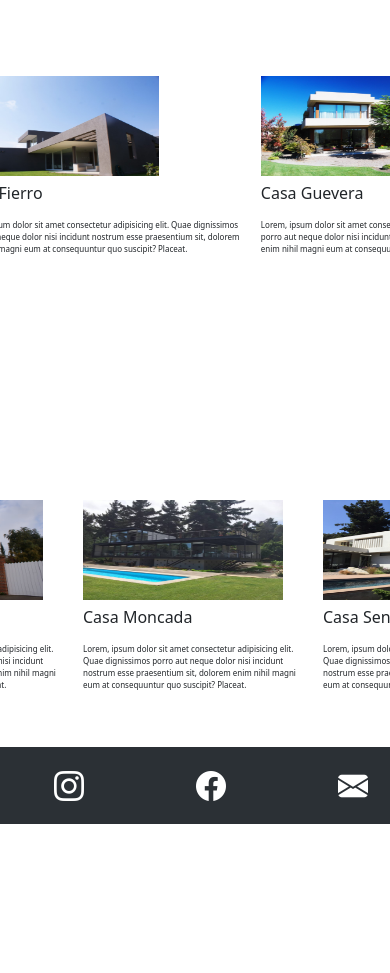
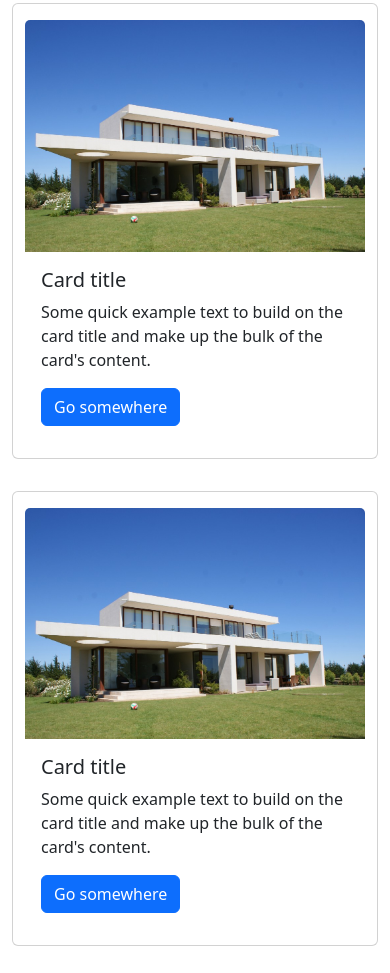
Before and after one commit to Barocava/ANF, a plain HTML site: page pages/planimetria.html in a window 390 px wide. Shown: the part 571-1544 px from the top of the page. Before the commit the page ends 1395 px from the top, so only its background shows below. Drawn offline with nearby package versions, Linux system fonts and the light colour scheme.

Commit message:
Se agregan algunos cambios para hacer responsive la page de  planimetria

```diff
--- a/pages/planimetria.html
+++ b/pages/planimetria.html
@@ -51,8 +51,10 @@
     </header>
 
     <main>
-        <section>
-            <div class="card" style="width: 18rem;">
+        <section class="container justify-content-center align-items-center" style="margin: 0; max-width: 100%;">
+            <div class="row mx-0 justify-content-evenly align-items-center" style="width: 100%;">
+
+                <div class="card col-12 col-lg-4 py-3 my-3">
                     <img src="../img/planimetria_casa_esppinoza.jpg" class="card-img-top" alt="...">
                     <div class="card-body">
                     <h5 class="card-title">Card title</h5>
@@ -60,7 +62,28 @@
                     <a href="#" class="btn btn-primary">Go somewhere</a>
                     </div>
                 </div>
+
+                <div class="card col-12 col-lg-4 py-3 my-3">
+                    <img src="../img/planimetria_casa_esppinoza.jpg" class="card-img-top" alt="...">
+                    <div class="card-body">
+                    <h5 class="card-title">Card title</h5>
+                    <p class="card-text">Some quick example text to build on the card title and make up the bulk of the card's content.</p>
+                    <a href="#" class="btn btn-primary">Go somewhere</a>
+                    </div>
+                </div>
+
+                <div class="card col-12 col-lg-4 py-3 my-3">
+                    <img src="../img/planimetria_casa_esppinoza.jpg" class="card-img-top" alt="...">
+                    <div class="card-body">
+                    <h5 class="card-title">Card title</h5>
+                    <p class="card-text">Some quick example text to build on the card title and make up the bulk of the card's content.</p>
+                    <a href="#" class="btn btn-primary">Go somewhere</a>
+                    </div>
+                </div>
+            </div>
         </section>
+
+
         <section class="galeria">
             <div class="galeria_filas">
 
```
Also changed, not shown: index.html (+4 -4 lines). Lines whose indentation alone changed are shown as unchanged.
